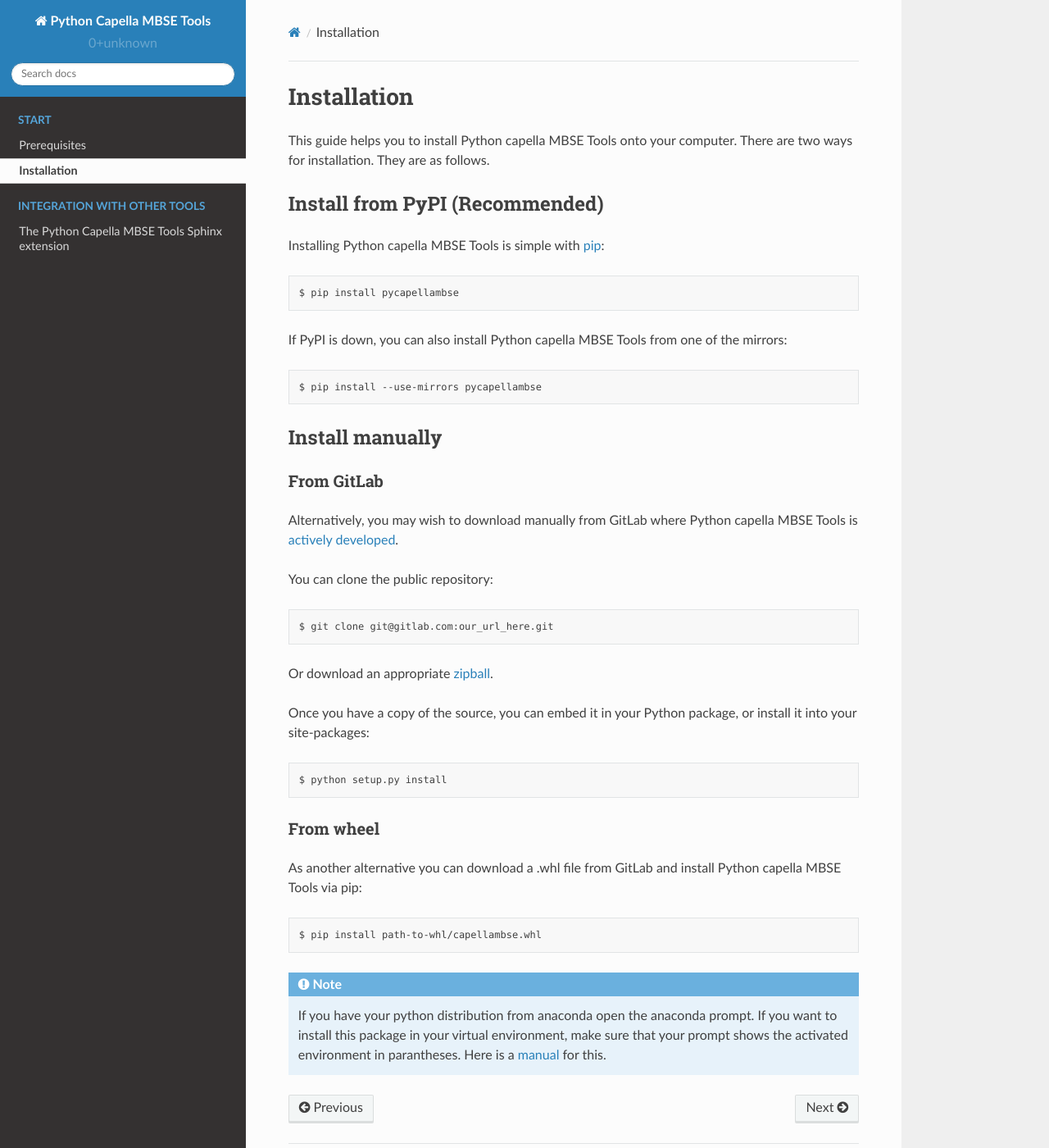
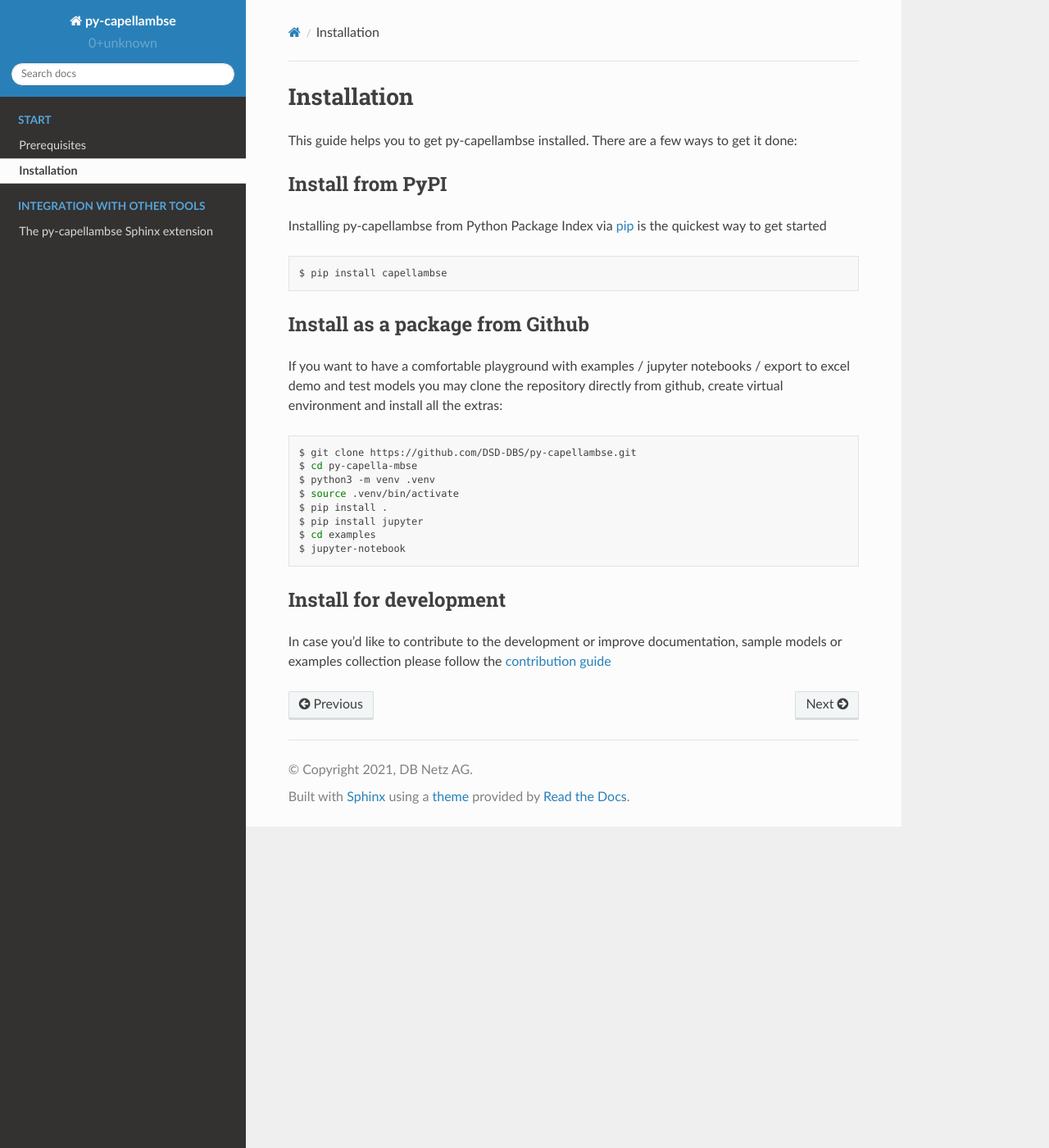
Before and after one commit to DSD-DBS/py-capellambse, a Sphinx documentation site: the page built from docs/source/start/installation.rst, in a window 1280 px wide and 1400 px high. Shown: the whole window at 82% size. Built offline with Sphinx 7.4.7 and the Read the Docs theme 2.0.0, drawn with Linux system fonts in a browser that asks for light colours; pages that are not in the unit, such as notebooks, are missing from menus; some of the changed text lies outside the part shown.

Commit message:
updated installation instructions and  doc config

```diff
--- a/docs/source/conf.py
+++ b/docs/source/conf.py
@@ -33,7 +33,7 @@
 # -- Project information -----------------------------------------------------
 
 config = read_configuration("../../setup.cfg")
-project = "Python Capella MBSE Tools"
+project = "py-capellambse"
 pypi = "capellambse"
 author = config["metadata"]["author"]
 copyright = "2021, %s" % author
@@ -96,7 +96,7 @@
     "logo_only": False,
     "collapse_navigation": True,
 }
-html_short_title = "Python Capella MBSE Tools"
+html_short_title = "py-capellambse"
 html_show_sourcelink = False
 html_context = {
     "dependencies": install_requirements,
--- a/docs/source/index.rst
+++ b/docs/source/index.rst
@@ -35,7 +35,6 @@
 
    start/prerequisites
    start/installation
-   start/contributors
 
 .. toctree::
    :caption: Tutorials
--- a/docs/source/start/installation.rst
+++ b/docs/source/start/installation.rst
@@ -2,62 +2,34 @@
 Installation
 ************
 
-.. |project| replace:: Python capella MBSE Tools
+.. |project| replace:: py-capellambse
 
-This guide helps you to install |project| onto your computer.
-There are two ways for installation. They are as follows.
+This guide helps you to get |project| installed. There are a few ways to get it done:
 
-Install from PyPI (Recommended)
-===============================
+Install from PyPI
+=================
 
 .. highlight:: bash
 
-Installing |project| is simple with `pip <http://www.pip-installer.org/>`_::
+Installing |project| from Python Package Index via `pip <http://www.pip-installer.org/>`_ is the quickest way to get started ::
 
-    $ pip install pycapellambse
+    $ pip install capellambse
 
-If PyPI is down, you can also install |project| from one of the mirrors::
+Install as a package from Github
+================================
 
-    $ pip install --use-mirrors pycapellambse
+If you want to have a comfortable playground with examples / jupyter notebooks / export to excel demo and test models you may clone the repository directly from github, create virtual environment and install all the extras: ::
 
-Install manually
-================
+    $ git clone https://github.com/DSD-DBS/py-capellambse.git
+    $ cd py-capella-mbse
+    $ python3 -m venv .venv
+    $ source .venv/bin/activate
+    $ pip install .
+    $ pip install jupyter
+    $ cd examples
+    $ jupyter-notebook
 
-From GitLab
------------
+Install for development
+=======================
 
-Alternatively, you may wish to download manually from GitLab where |project|
-is `actively developed <https://gitlab.com/our_url_here>`_.
-
-You can clone the public repository::
-
-    $ git clone git@gitlab.com:our_url_here.git
-
-Or download an appropriate zipball_.
-
-.. _zipball:
-   https://gitlab.com/our_url_here/repository/archive.zip?ref=master
-
-Once you have a copy of the source, you can embed it in your Python package,
-or install it into your site-packages::
-
-    $ python setup.py install
-
-From wheel
-----------
-
-As another alternative you can download a .whl file from GitLab and install
-|project| via pip::
-
-    $ pip install path-to-whl/capellambse.whl
-
-.. _manual:
-   https://docs.conda.io/projects/conda/en/latest/user-guide/tasks/manage-environments.html
-.. _github:
-   https://www.github.com/our_repo_link_here
-
-.. note::
-    If you have your python distribution from anaconda open the anaconda prompt.
-    If you want to install this package in your virtual environment, make sure
-    that your prompt shows the activated environment in parantheses.
-    Here is a manual_ for this.
+In case you'd like to contribute to the development or improve documentation, sample models or examples collection please follow the `contribution guide <https://github.com/DSD-DBS/py-capellambse/blob/master/CONTRIBUTING.md>`_
--- a/setup.cfg
+++ b/setup.cfg
@@ -15,7 +15,7 @@
 [metadata]
 name = capellambse
 url = https://github.com/DSD-DBS/py-capellambse
-author = DBB @ DB Netz AG
+author = DB Netz AG
 classifiers =
     Development Status :: 5 - Production/Stable
     Intended Audience :: Developers
```
